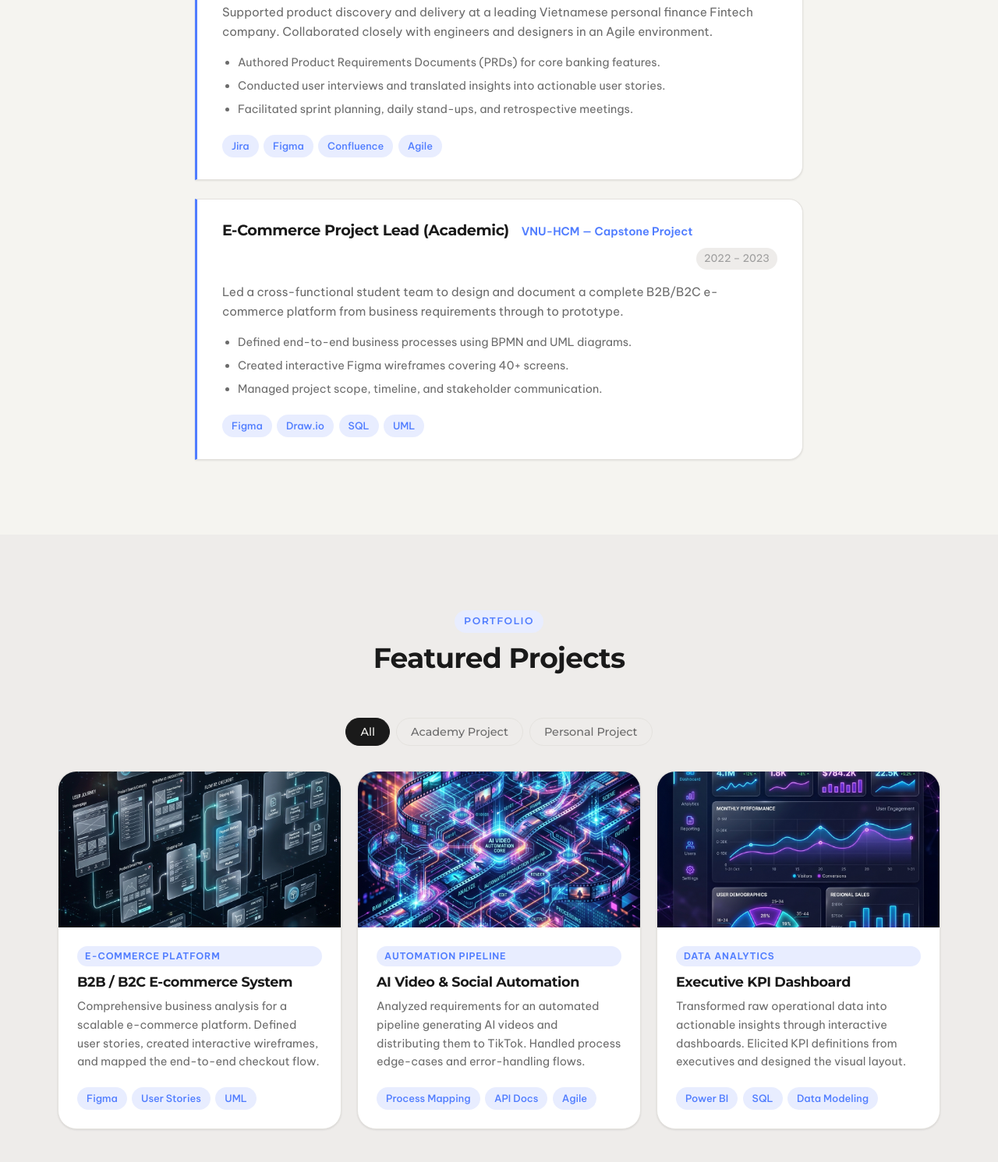
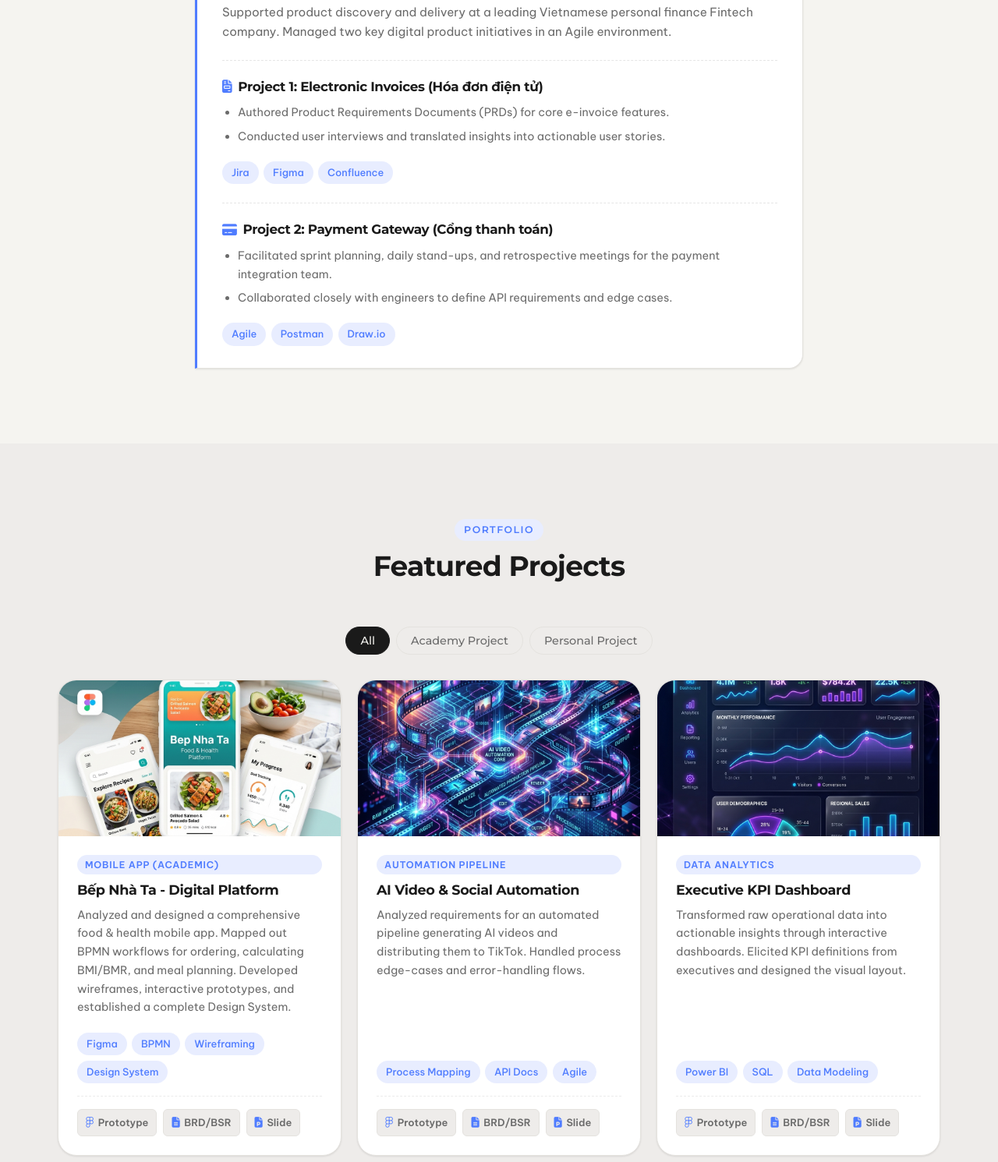
Before and after one commit to htdat117/ba-portfolio, a plain HTML site: page index.html in a window 1280 px wide. Shown: the part 2149-3640 px from the top of the page at 78% size. Drawn offline with Linux system fonts and the light colour scheme.

Commit message:
Organize PDF documents into assets/docs and update references

```diff
--- a/css/style.css
+++ b/css/style.css
@@ -835,6 +835,32 @@ h3 { font-size: 1.35rem; font-weight: 650; }
 
 .responsibility-list li { margin-bottom: 0.4rem; }
 
+.experience-project {
+    margin-top: 1.5rem;
+    padding-top: 1.5rem;
+    border-top: 1px dashed rgba(0, 0, 0, 0.1);
+}
+
+.experience-project:first-of-type {
+    margin-top: 1rem;
+    padding-top: 0;
+    border-top: none;
+}
+
+.project-title {
+    font-size: 1.05rem;
+    font-weight: 700;
+    color: var(--text-primary);
+    margin-bottom: 0.75rem;
+    display: flex;
+    align-items: center;
+    gap: 0.5rem;
+}
+
+.project-title i {
+    color: var(--accent);
+}
+
 .tech-stack {
     display: flex;
     flex-wrap: wrap;
@@ -985,6 +1011,48 @@ h3 { font-size: 1.35rem; font-weight: 650; }
     line-height: 1.65;
     margin-bottom: 1.25rem;
     flex: 1;
+}
+
+.project-docs {
+    display: flex;
+    flex-wrap: wrap;
+    gap: 0.5rem;
+    margin-top: 1rem;
+    border-top: 1px dashed rgba(0, 0, 0, 0.08);
+    padding-top: 1rem;
+}
+
+.doc-btn {
+    display: inline-flex;
+    align-items: center;
+    gap: 0.35rem;
+    padding: 6px 10px;
+    background: var(--bg-muted);
+    color: var(--text-secondary);
+    border-radius: 6px;
+    font-size: 0.8rem;
+    font-family: inherit;
+    font-weight: 600;
+    transition: var(--transition);
+    text-decoration: none;
+    border: 1px solid var(--border);
+    cursor: pointer;
+}
+
+.doc-btn i {
+    font-size: 0.85rem;
+    color: var(--accent);
+}
+
+.doc-btn:hover {
+    background: var(--accent);
+    color: #fff;
+    border-color: var(--accent);
+    transform: translateY(-2px);
+}
+
+.doc-btn:hover i {
+    color: #fff;
 }
 
 /* =========================================
--- a/index.html
+++ b/index.html
@@ -234,41 +234,36 @@
                                 <span class="date">2023 – 2024</span>
                             </div>
                             <p>Supported product discovery and delivery at a leading Vietnamese personal finance Fintech
-                                company. Collaborated closely with engineers and designers in an Agile environment.</p>
+                                company. Managed two key digital product initiatives in an Agile environment.</p>
+
+                            <!-- Phase 1: Electronic Invoices -->
+                            <div class="experience-project">
+                                <h4 class="project-title"><i class="fas fa-file-invoice"></i> Project 1: Electronic Invoices (Hóa đơn điện tử)</h4>
                                 <ul class="responsibility-list">
-                                <li>Authored Product Requirements Documents (PRDs) for core banking features.</li>
+                                    <li>Authored Product Requirements Documents (PRDs) for core e-invoice features.</li>
                                     <li>Conducted user interviews and translated insights into actionable user stories.</li>
-                                <li>Facilitated sprint planning, daily stand-ups, and retrospective meetings.</li>
                                 </ul>
                                 <div class="tech-stack">
                                     <span>Jira</span>
                                     <span>Figma</span>
                                     <span>Confluence</span>
-                                <span>Agile</span>
-                            </div>
                                 </div>
                             </div>
 
-                    <div class="timeline-item">
-                        <div class="timeline-content">
-                            <div class="timeline-header">
-                                <h3>E-Commerce Project Lead (Academic)</h3>
-                                <span class="company">VNU-HCM — Capstone Project</span>
-                                <span class="date">2022 – 2023</span>
-                            </div>
-                            <p>Led a cross-functional student team to design and document a complete B2B/B2C e-commerce
-                                platform from business requirements through to prototype.</p>
+                            <!-- Phase 2: Payment Gateway -->
+                            <div class="experience-project">
+                                <h4 class="project-title"><i class="fas fa-credit-card"></i> Project 2: Payment Gateway (Cổng thanh toán)</h4>
                                 <ul class="responsibility-list">
-                                <li>Defined end-to-end business processes using BPMN and UML diagrams.</li>
-                                <li>Created interactive Figma wireframes covering 40+ screens.</li>
-                                <li>Managed project scope, timeline, and stakeholder communication.</li>
+                                    <li>Facilitated sprint planning, daily stand-ups, and retrospective meetings for the payment integration team.</li>
+                                    <li>Collaborated closely with engineers to define API requirements and edge cases.</li>
                                 </ul>
                                 <div class="tech-stack">
-                                <span>Figma</span>
+                                    <span>Agile</span>
+                                    <span>Postman</span>
                                     <span>Draw.io</span>
-                                <span>SQL</span>
-                                <span>UML</span>
                                 </div>
+                            </div>
+
                         </div>
                     </div>
                 </div>
@@ -293,21 +288,26 @@
                     <!-- Project 1 -->
                     <div class="project-card reveal-up" data-category="academy">
                         <div class="project-image">
-                            <img src="assets/images/ecommerce.png" alt="E-Commerce BA Project">
+                            <img src="assets/images/bepnhata_thumbnail.png" alt="Bếp Nhà Ta BA Project">
                             <div class="project-overlay">
                                 <a href="#" class="view-btn"><i class="fas fa-external-link-alt"></i> View Case
                                     Study</a>
                             </div>
                         </div>
                         <div class="project-info">
-                            <span class="project-category">E-Commerce Platform</span>
-                            <h3>B2B / B2C E-commerce System</h3>
-                            <p>Comprehensive business analysis for a scalable e-commerce platform. Defined user stories,
-                                created interactive wireframes, and mapped the end-to-end checkout flow.</p>
+                            <span class="project-category">Mobile App (Academic)</span>
+                            <h3>Bếp Nhà Ta - Digital Platform</h3>
+                            <p>Analyzed and designed a comprehensive food & health mobile app. Mapped out BPMN workflows for ordering, calculating BMI/BMR, and meal planning. Developed wireframes, interactive prototypes, and established a complete Design System.</p>
                             <div class="tech-stack">
                                 <span>Figma</span>
-                                <span>User Stories</span>
-                                <span>UML</span>
+                                <span>BPMN</span>
+                                <span>Wireframing</span>
+                                <span>Design System</span>
+                            </div>
+                            <div class="project-docs">
+                                <a href="https://www.figma.com/design/BkLiyreS3837DPS0miZnBY/UI-BEPNHATA-APP?node-id=0-1&p=f&t=kuK2SPkMfDDftILF-0" target="_blank" class="doc-btn" title="View Prototype"><i class="fab fa-figma"></i> Prototype</a>
+                                <a href="https://app.notion.com/p/BRD_BEPNHATA-APP-36e6f8ff38a98018bc19fdc1df55d96f" target="_blank" class="doc-btn" title="View BRD/BSR"><i class="fas fa-file-alt"></i> BRD/BSR</a>
+                                <button onclick="openDoc('slide_bepnhata')" class="doc-btn doc-btn-interactive" title="View Presentation"><i class="fas fa-file-powerpoint"></i> Slide</button>
                             </div>
                         </div>
                     </div>
@@ -331,6 +331,11 @@
                                 <span>API Docs</span>
                                 <span>Agile</span>
                             </div>
+                            <div class="project-docs">
+                                <a href="#" target="_blank" class="doc-btn" title="View Prototype"><i class="fab fa-figma"></i> Prototype</a>
+                                <a href="#" target="_blank" class="doc-btn" title="View BRD/BSR"><i class="fas fa-file-alt"></i> BRD/BSR</a>
+                                <a href="#" target="_blank" class="doc-btn" title="View Presentation"><i class="fas fa-file-powerpoint"></i> Slide</a>
+                            </div>
                         </div>
                     </div>
 
@@ -352,6 +357,11 @@
                                 <span>Power BI</span>
                                 <span>SQL</span>
                                 <span>Data Modeling</span>
+                            </div>
+                            <div class="project-docs">
+                                <a href="#" target="_blank" class="doc-btn" title="View Prototype"><i class="fab fa-figma"></i> Prototype</a>
+                                <a href="#" target="_blank" class="doc-btn" title="View BRD/BSR"><i class="fas fa-file-alt"></i> BRD/BSR</a>
+                                <a href="#" target="_blank" class="doc-btn" title="View Presentation"><i class="fas fa-file-powerpoint"></i> Slide</a>
                             </div>
                         </div>
                     </div>
@@ -406,7 +416,7 @@
             <div class="resume-modal-header">
                 <span>CV — Hồ Tiến Đạt</span>
                 <div class="resume-modal-actions">
-                    <a href="CV_BusinessAnalyst_HoTienDat (1).pdf" download class="resume-download-btn">
+                    <a href="assets/docs/CV_BusinessAnalyst_HoTienDat.pdf" download class="resume-download-btn">
                         <i class="fas fa-download"></i> Download
                     </a>
                     <button class="resume-close-btn" onclick="closeResume()">
@@ -414,7 +424,7 @@
                     </button>
                 </div>
             </div>
-            <iframe src="CV_BusinessAnalyst_HoTienDat (1).pdf#zoom=125" class="resume-iframe"
+            <iframe src="assets/docs/CV_BusinessAnalyst_HoTienDat.pdf#zoom=125" class="resume-iframe"
                 title="Resume PDF"></iframe>
         </div>
     </div>
@@ -455,7 +465,8 @@
 
         const docConfig = {
             graduation: { title: 'Graduation Certificate', src: 'assets/docs/graduation-certificate.pdf#zoom=125' },
-            transcript: { title: 'Academic Transcript', src: 'assets/docs/transcript.pdf#zoom=125' }
+            transcript: { title: 'Academic Transcript', src: 'assets/docs/transcript.pdf#zoom=125' },
+            slide_bepnhata: { title: 'Bếp Nhà Ta - Slide Presentation', src: 'assets/docs/BepNhaTa_Slide.pdf#zoom=125' }
         };
         function openDoc(type) {
             const cfg = docConfig[type];
```
Also changed, not shown: assets/images/bepnhata_thumbnail.png (added), 4 other files. Lines whose indentation alone changed are shown as unchanged.
